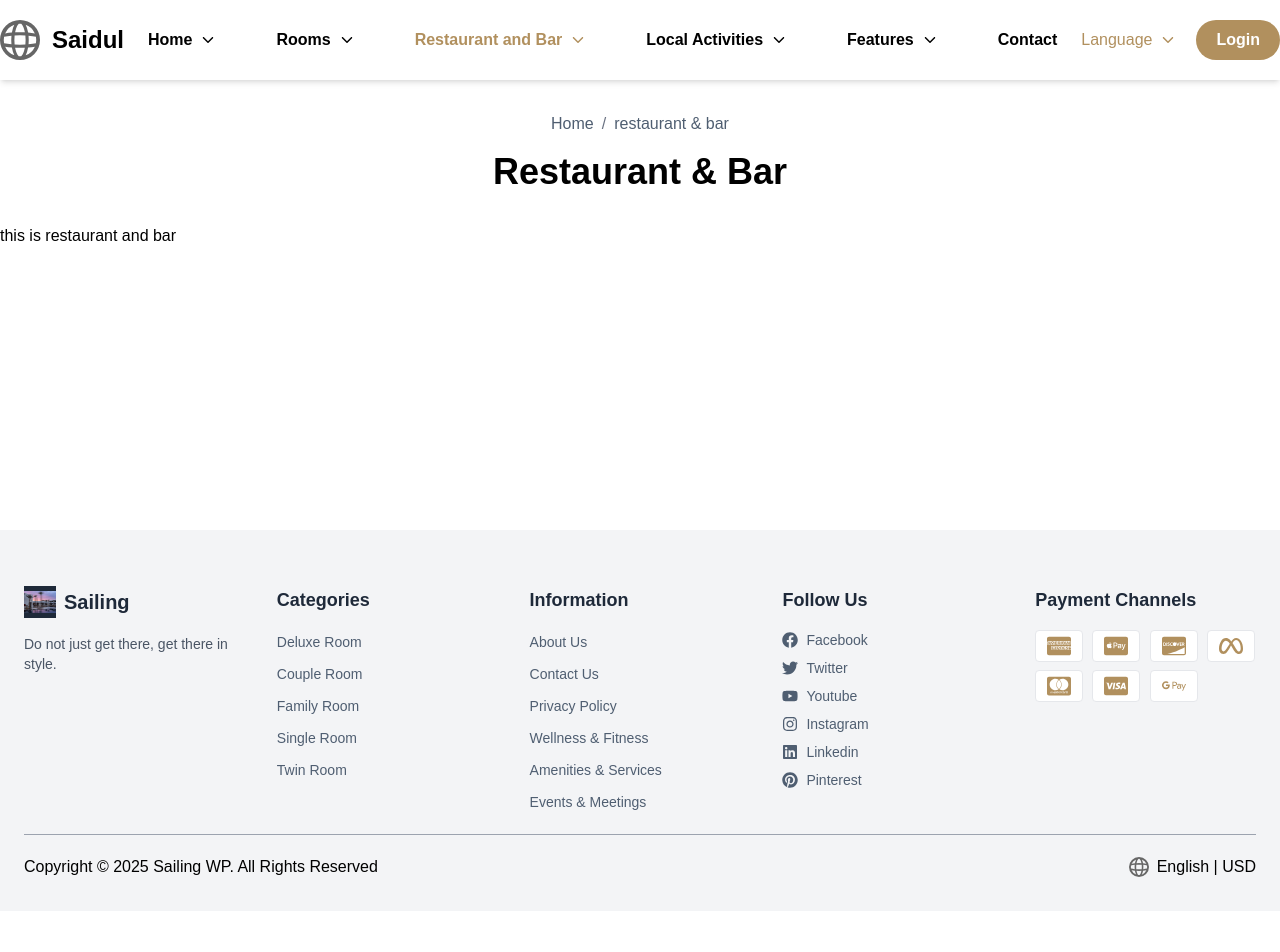
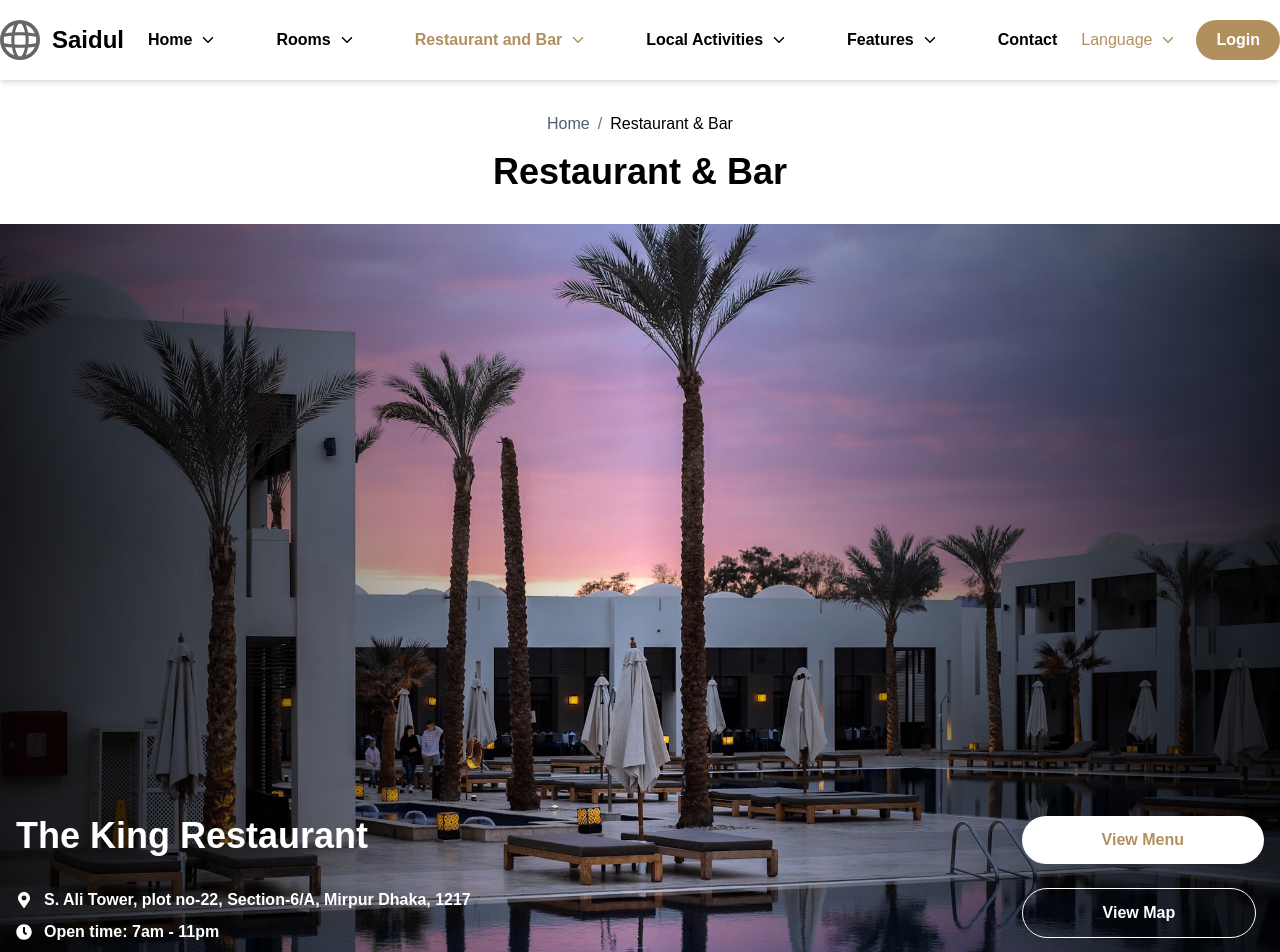
Before and after one commit to saidulislam28/Hotel-booking, a Next.js app in the folder website/: page /restaurant-bar in a window 1280 px wide. Shown: the top 952 px of the page. Before the commit the page ends 911 px from the top, so only its background shows below. Built offline with nearby package versions, Linux system fonts and the light colour scheme.

Commit message:
restaurant and bar page banner

```diff
--- a/website/src/app/(common-pages)/restaurant-bar/page.tsx
+++ b/website/src/app/(common-pages)/restaurant-bar/page.tsx
@@ -1,7 +1,8 @@
+import RestaurantBanner from "@/component/restaurant-bar/RestaurantBanner";
 import TitleHelmet from "@/utils/Helmet";
 import PageTitle from "@/utils/PageTitle";
 import React from "react";
-const title = 'Restaurant & Bar'
+const title = "Restaurant & Bar";
 const page = () => {
   return (
     <>
@@ -9,11 +10,13 @@ const page = () => {
       <PageTitle
         breadcrumbs={[
           { title: "Home", href: "/" },
-          { title: "restaurant & bar", href: "/restaurant-bar" },
+          { title: title },
         ]}
         title={title}
       />
-      <div>this is restaurant and bar</div>
+      <div>
+        <RestaurantBanner />
+      </div>
     </>
   );
 };
--- /dev/null
+++ b/website/src/app/(common-pages)/restaurant/page.tsx
@@ -0,0 +1,11 @@
+import React from 'react';
+
+const page = () => {
+  return (
+    <div>
+
+    </div>
+  );
+};
+
+export default page;
--- a/website/src/component/home/Banner.tsx
+++ b/website/src/component/home/Banner.tsx
@@ -42,7 +42,6 @@ export default function Banner() {
           </button>
         </div>
       </div>
-
     </div>
   );
 }
--- /dev/null
+++ b/website/src/component/restaurant-bar/RestaurantBanner.tsx
@@ -0,0 +1,49 @@
+import { FaClock, FaMapMarkerAlt } from "react-icons/fa";
+import SectionTitle from "../SectionTitle";
+
+export default function RestaurantBanner() {
+  return (
+    <div
+      className="relative h-[800px] bg-cover bg-center w-full"
+      style={{ backgroundImage: "url('/banner-min.png')" }}
+    >
+      {/* Dark Overlay */}
+      <div
+        className="absolute inset-0 z-10 pointer-events-none"
+        style={{
+          backgroundImage:
+            "linear-gradient(to right, rgba(0,0,0,0.8), rgba(0,0,2,0), rgba(0,0,0,0.8))",
+        }}
+      ></div>
+
+      {/* Content goes above the overlay */}
+
+      <div className="relative z-20 flex items-end max-w-7xl mx-auto text-white h-[90%]  px-4">
+        <div className="flex justify-between w-full">
+          <div>
+            <SectionTitle title={"The King Restaurant"} />
+            <p className="font-semibold flex items-center gap-3 mt-8">
+              <FaMapMarkerAlt color="white" />{" "}
+              <span>
+                S. Ali Tower, plot no-22, Section-6/A, Mirpur Dhaka, 1217
+              </span>{" "}
+            </p>
+            <p className="font-semibold flex items-center gap-3 mt-2">
+              <FaClock color="white" /> <span>Open time: 7am - 11pm </span>{" "}
+            </p>
+          </div>
+          <div className="flex flex-col  gap-6">
+            <button className="text-[#B1905E] cursor-pointer hover:text-white bg-white hover:bg-[#B1905E] px-20 rounded-full py-3 font-semibold ">
+              View Menu
+            </button>
+            <a href="https://maps.app.goo.gl/yo8vJPC9ocG3FXNT6" target="_blank">
+              <button className="text-white  border border-white hover:border-transparent   bg-transparent hover:bg-[#B1905E] px-20 rounded-full py-3 font-semibold cursor-pointer">
+                View Map
+              </button>
+            </a>
+          </div>
+        </div>
+      </div>
+    </div>
+  );
+}
```
Also changed, not shown: website/public/Menu.png (added). Lines whose indentation alone changed are shown as unchanged.
